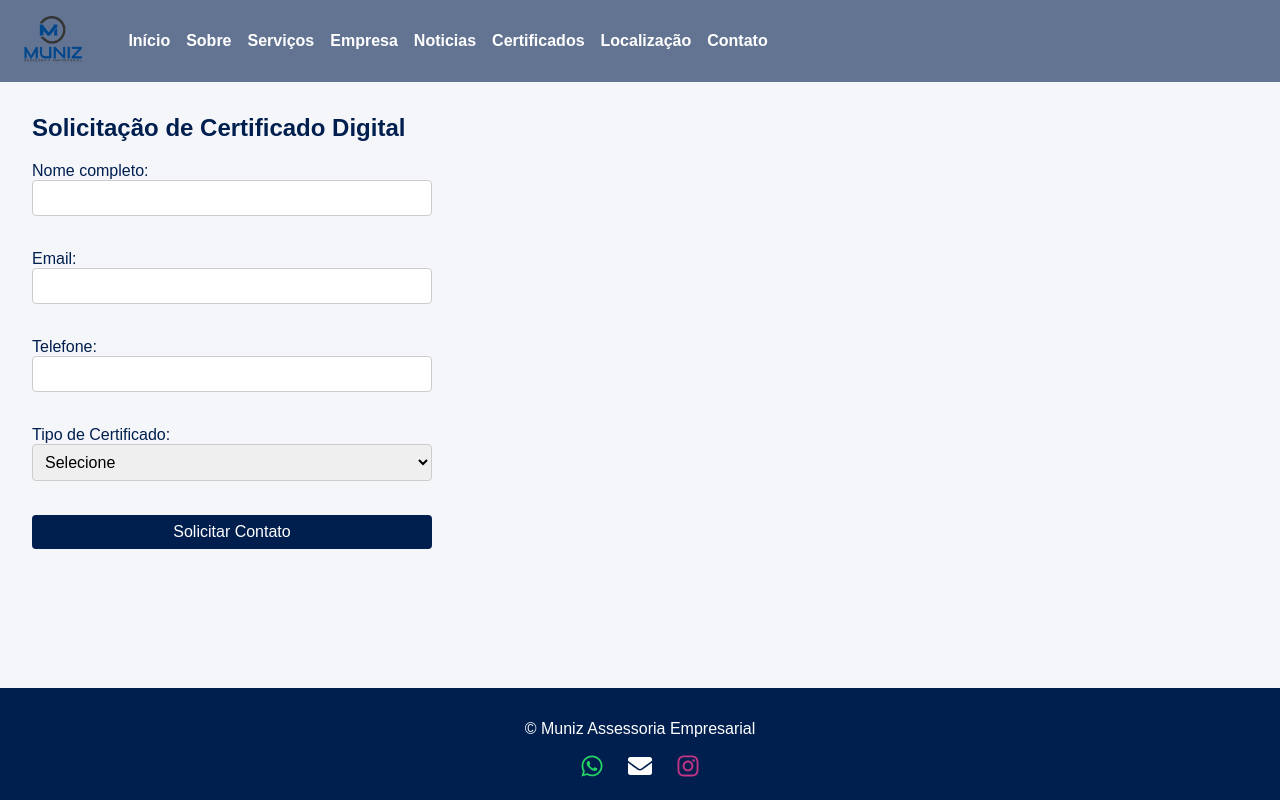
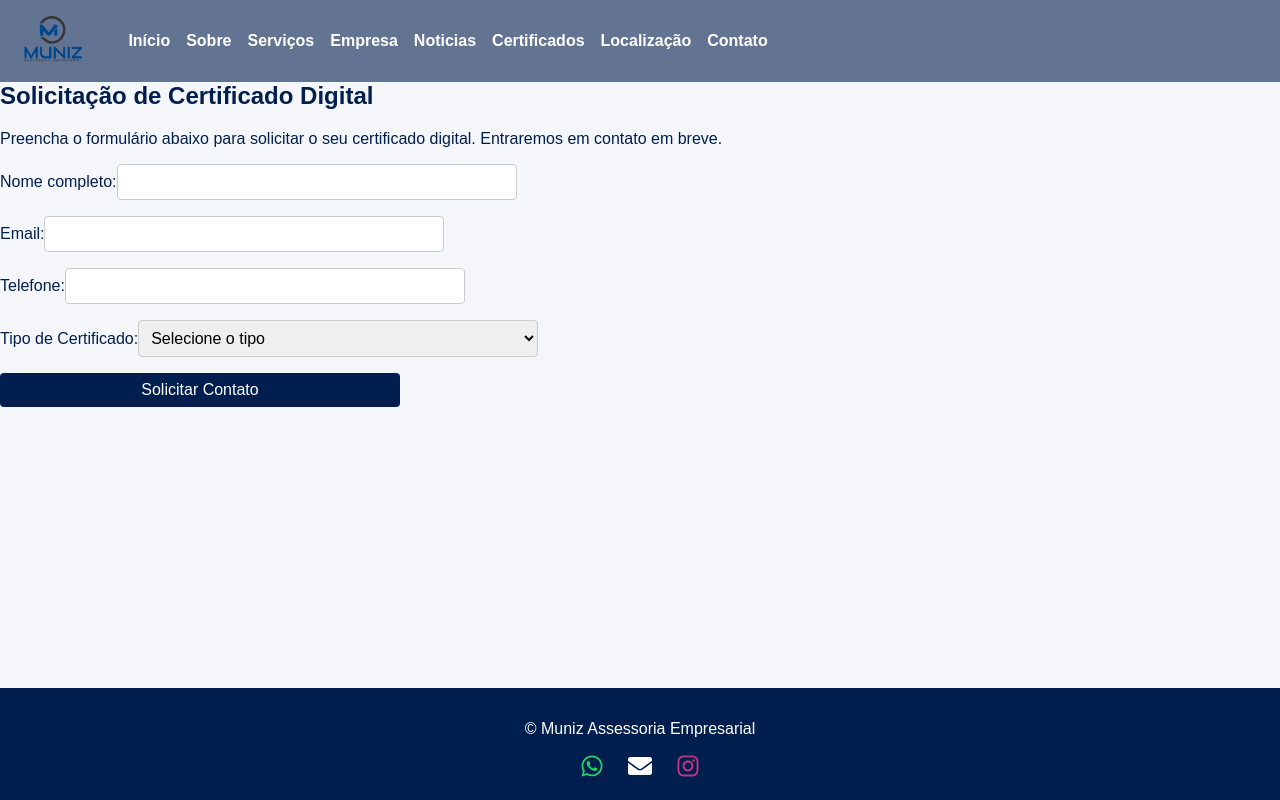
Before and after one commit to felaipes/desenvolvimento-web-2025.1, a React (Vite) app in the folder Projeto final Web/: page /certificados in a window 1280 px wide. Built offline with nearby package versions, Linux system fonts and the light colour scheme.

Commit message:
Update Certificados.jsx

```diff
--- a/Projeto final Web/src/pages/Certificados.jsx
+++ b/Projeto final Web/src/pages/Certificados.jsx
@@ -1,21 +1,40 @@
+import React from 'react';
+
 export default function Certificados() {
  return (
-    <div style={{ padding: "2rem" }}>
+
+        <div className="form-page-container">
+            <div className="form-container">
                 <h2>Solicitação de Certificado Digital</h2>
+                <p>Preencha o formulário abaixo para solicitar o seu certificado digital. Entraremos em contato em breve.</p>
                 <form>
-        <div><label>Nome completo:<br /><input type="text" required /></label></div><br />
-        <div><label>Email:<br /><input type="email" required /></label></div><br />
-        <div><label>Telefone:<br /><input type="tel" required /></label></div><br />
-        <div>
-          <label>Tipo de Certificado:<br />
+                    <div className="form-group">
+                        <label>Nome completo:</label>
+                        <input type="text" required />
+                    </div>
+                    <div className="form-group">
+                        <label>Email:</label>
+                        <input type="email" required />
+                    </div>
+                    <div className="form-group">
+                        <label>Telefone:</label>
+                        <input type="tel" required />
+                    </div>
+                    <div className="form-group">
+                        <label>Tipo de Certificado:</label>
                         <select required>
-              <option value="">Selecione</option>
-              <option value="A1">A1</option>
+                            <option value="">Selecione o tipo</option>
+                            <option value="e-CPF A1">e-CPF A1</option>
+                            <option value="e-CPF A3">e-CPF A3</option>
+                            <option value="e-CNPJ A1">e-CNPJ A1</option>
+                            <option value="e-CNPJ A3">e-CNPJ A3</option>
+                            <option value="NF-e">NF-e</option>
                         </select>
-          </label>
-        </div><br />
+                    </div>
                     <button type="submit">Solicitar Contato</button>
                 </form>
             </div>
-  )
+        </div>
+
+ );
 }
```
Lines whose indentation alone changed are shown as unchanged.
